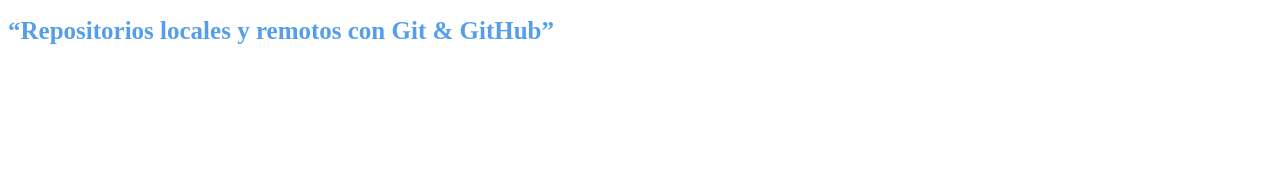
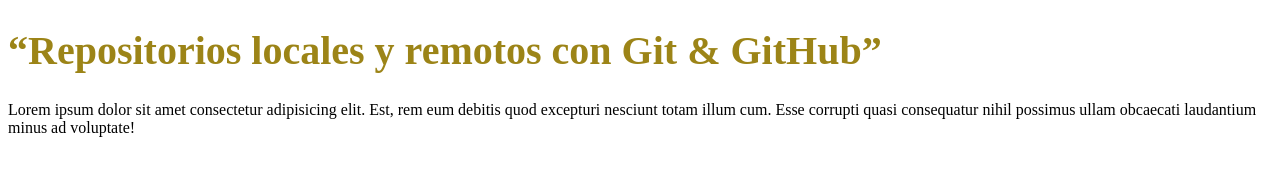
Before and after one commit to JoeeVdz/Proyecto-Zapater-a, a plain HTML site: page index.html in a window 1280 px wide. Drawn offline with Linux system fonts and the light colour scheme.

Commit message:
add index.html

```diff
--- a/css/style.css
+++ b/css/style.css
@@ -1,5 +1,5 @@
 h1 {
-    color: #569FE8;
-    font-size: 25px;
+    color: #9c8417;
+    font-size: 40px;
     font-weight: bold;
     }
--- a/index.html
+++ b/index.html
@@ -9,5 +9,7 @@
 </head>
 <body>
     <h1>“Repositorios locales y remotos con Git & GitHub”</h1>
+
+<p>Lorem ipsum dolor sit amet consectetur adipisicing elit. Est, rem eum debitis quod excepturi nesciunt totam illum cum. Esse corrupti quasi consequatur nihil possimus ullam obcaecati laudantium minus ad voluptate!</p>
 </body>
 </html>
--- a/js/app.js
+++ b/js/app.js
@@ -1 +1,2 @@
 alert("Repositorios locales y remotos con Git & GitHub");
+console.log("Extraño el fulbito :( !");
```
